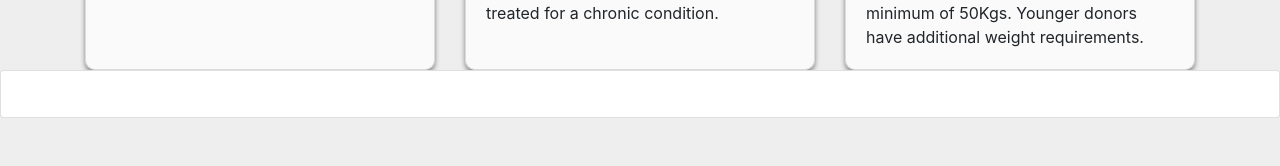
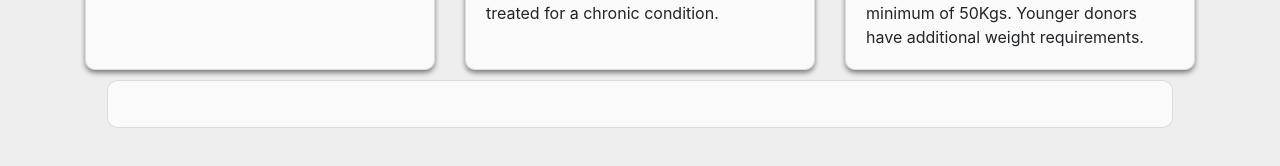
Before and after one commit to gowrusreevathsa/covid-plasma-donation, a React (Create React App) app: page / in a window 1280 px wide. Shown: the part 470-636 px from the top of the page. Built offline with nearby package versions, Linux system fonts and the light colour scheme; no server answers.

Commit message:
News articles styling v2

```diff
--- a/src/components/NewsArticle.jsx
+++ b/src/components/NewsArticle.jsx
@@ -4,19 +4,24 @@ import { Card, CardBody, CardTitle, CardSubtitle } from "reactstrap";
 class NewsArticle extends Component {
   constructor(props) {
     super(props);
+
+    this.visitArticle = this.visitArticle.bind(this);
+  }
+
+  visitArticle(e) {
+    window.open(this.props.url, "_blank");
   }
 
   render() {
     return (
       <>
-        <Card className="h-100 ">
-          <CardBody>
+        <Card className="caseDetailsCard col-md-10 link margin-top-10">
+          <CardBody onClick={this.visitArticle}>
             <CardTitle>
               <span className="font-weight-bold">{this.props.title}</span>
             </CardTitle>
             <CardSubtitle>
               <span>{this.props.description}</span>
-              <span>{this.props.content}</span>
             </CardSubtitle>
           </CardBody>
         </Card>
--- a/src/index.css
+++ b/src/index.css
@@ -55,8 +55,18 @@ body {
 .caseDetailsCard {
   background-color: rgba(255, 255, 255, 0.7);
   border-radius: 10px;
+  margin-left: auto;
+  margin-right: auto;
 }
 
 .popShadow {
   box-shadow: 0px 3px 5px grey;
 }
+
+.link {
+  cursor: pointer;
+}
+
+.margin-top-10 {
+  margin-top: 10px;
+}
```
